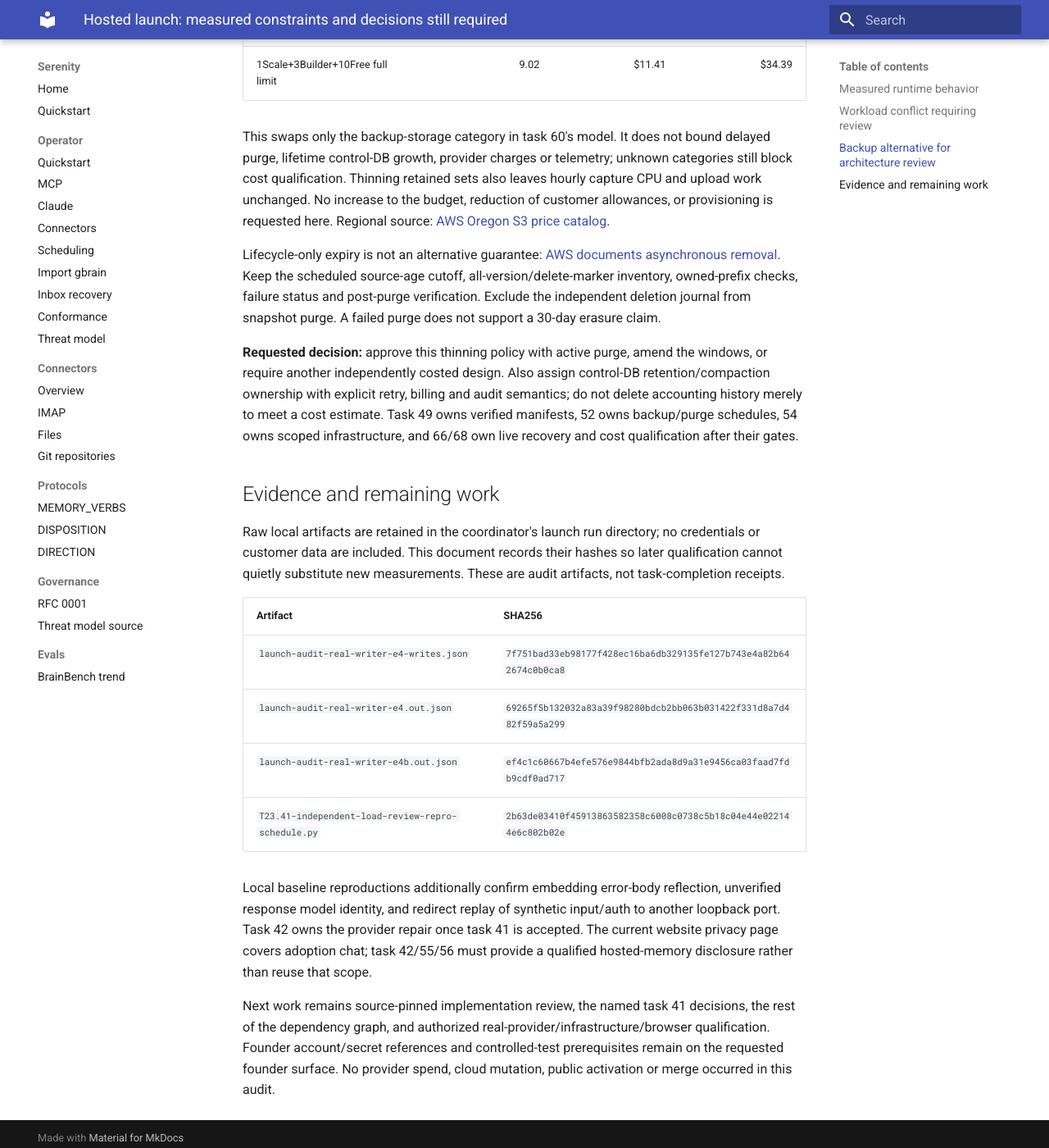
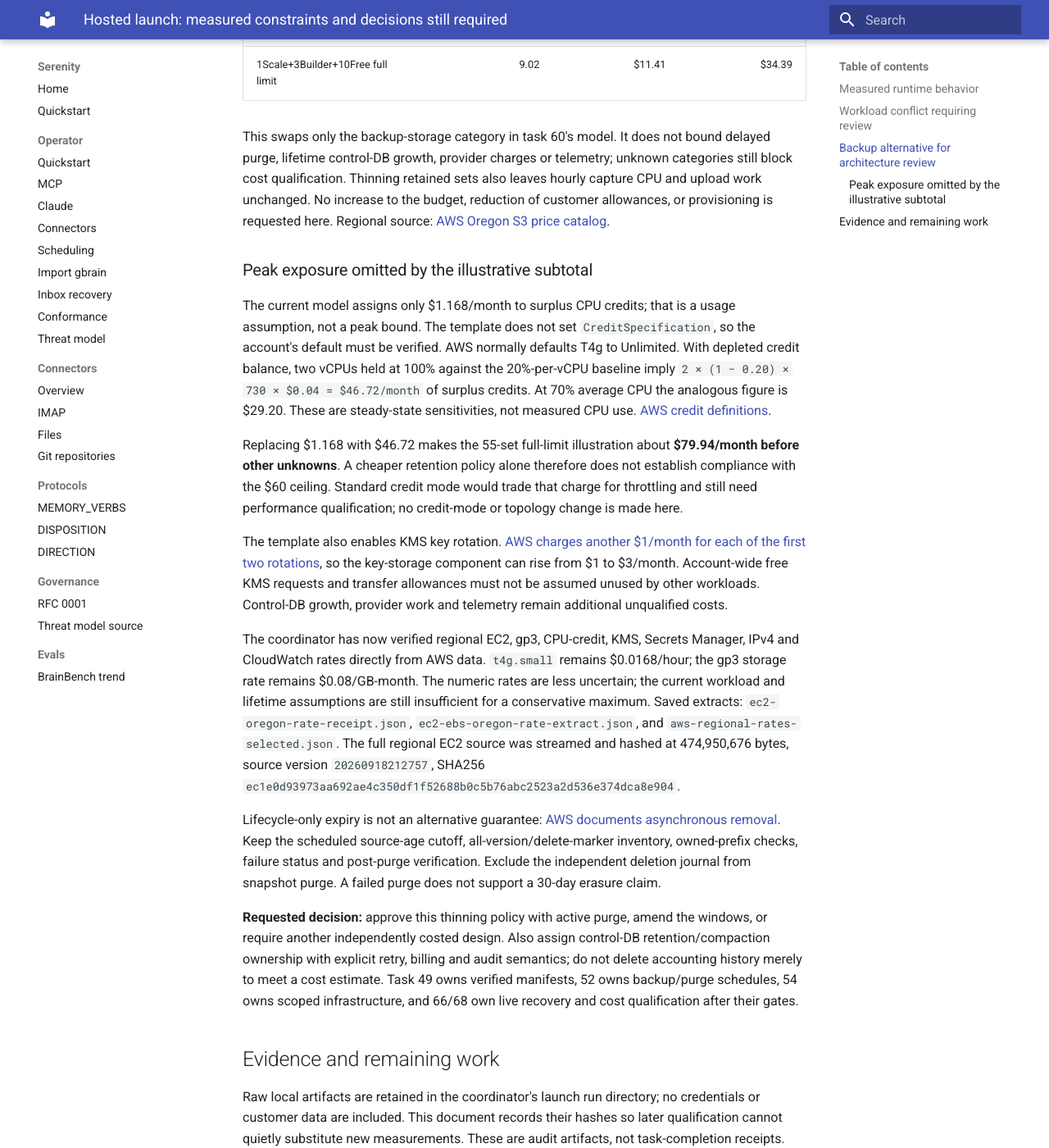
Before and after one commit to sirerun/serenity, an MkDocs documentation site: the page built from docs/launch/reviews/2026-09-19-readiness.md, in a window 1280 px wide and 1400 px high, scrolled down 2251 px. Shown: the whole window at 82% size. Built offline with MkDocs 1.6.1 and Material for MkDocs 9.7.7, drawn with Linux system fonts in a browser that asks for light colours.

Commit message:
docs(hosted): expose peak CPU credit and rotated-key costs

```diff
--- a/docs/launch/reviews/2026-09-19-readiness.md
+++ b/docs/launch/reviews/2026-09-19-readiness.md
@@ -35,6 +35,16 @@ An illustration allowing 55 simultaneous full sets (24 hourly + 29 daily + 2 bou
 
 This swaps only the backup-storage category in task 60's model. It does not bound delayed purge, lifetime control-DB growth, provider charges or telemetry; unknown categories still block cost qualification. Thinning retained sets also leaves hourly capture CPU and upload work unchanged. No increase to the budget, reduction of customer allowances, or provisioning is requested here. Regional source: [AWS Oregon S3 price catalog](https://pricing.us-east-1.amazonaws.com/offers/v1.0/aws/AmazonS3/current/us-west-2/index.json).
 
+### Peak exposure omitted by the illustrative subtotal
+
+The current model assigns only $1.168/month to surplus CPU credits; that is a usage assumption, not a peak bound. The template does not set `CreditSpecification`, so the account's default must be verified. AWS normally defaults T4g to Unlimited. With depleted credit balance, two vCPUs held at 100% against the 20%-per-vCPU baseline imply `2 × (1 − 0.20) × 730 × $0.04 = $46.72/month` of surplus credits. At 70% average CPU the analogous figure is $29.20. These are steady-state sensitivities, not measured CPU use. [AWS credit definitions](https://docs.aws.amazon.com/AWSEC2/latest/UserGuide/burstable-credits-baseline-concepts.html).
+
+Replacing $1.168 with $46.72 makes the 55-set full-limit illustration about **$79.94/month before other unknowns**. A cheaper retention policy alone therefore does not establish compliance with the $60 ceiling. Standard credit mode would trade that charge for throttling and still need performance qualification; no credit-mode or topology change is made here.
+
+The template also enables KMS key rotation. [AWS charges another $1/month for each of the first two rotations](https://aws.amazon.com/kms/pricing/), so the key-storage component can rise from $1 to $3/month. Account-wide free KMS requests and transfer allowances must not be assumed unused by other workloads. Control-DB growth, provider work and telemetry remain additional unqualified costs.
+
+The coordinator has now verified regional EC2, gp3, CPU-credit, KMS, Secrets Manager, IPv4 and CloudWatch rates directly from AWS data. `t4g.small` remains $0.0168/hour; the gp3 storage rate remains $0.08/GB-month. The numeric rates are less uncertain; the current workload and lifetime assumptions are still insufficient for a conservative maximum. Saved extracts: `ec2-oregon-rate-receipt.json`, `ec2-ebs-oregon-rate-extract.json`, and `aws-regional-rates-selected.json`. The full regional EC2 source was streamed and hashed at 474,950,676 bytes, source version `20260918212757`, SHA256 `ec1e0d93973aa692ae4c350df1f52688b0c5b76abc2523a2d536e374dca8e904`.
+
 Lifecycle-only expiry is not an alternative guarantee: [AWS documents asynchronous removal](https://docs.aws.amazon.com/AmazonS3/latest/userguide/lifecycle-expire-general-considerations.html). Keep the scheduled source-age cutoff, all-version/delete-marker inventory, owned-prefix checks, failure status and post-purge verification. Exclude the independent deletion journal from snapshot purge. A failed purge does not support a 30-day erasure claim.
 
 **Requested decision:** approve this thinning policy with active purge, amend the windows, or require another independently costed design. Also assign control-DB retention/compaction ownership with explicit retry, billing and audit semantics; do not delete accounting history merely to meet a cost estimate. Task 49 owns verified manifests, 52 owns backup/purge schedules, 54 owns scoped infrastructure, and 66/68 own live recovery and cost qualification after their gates.
```
